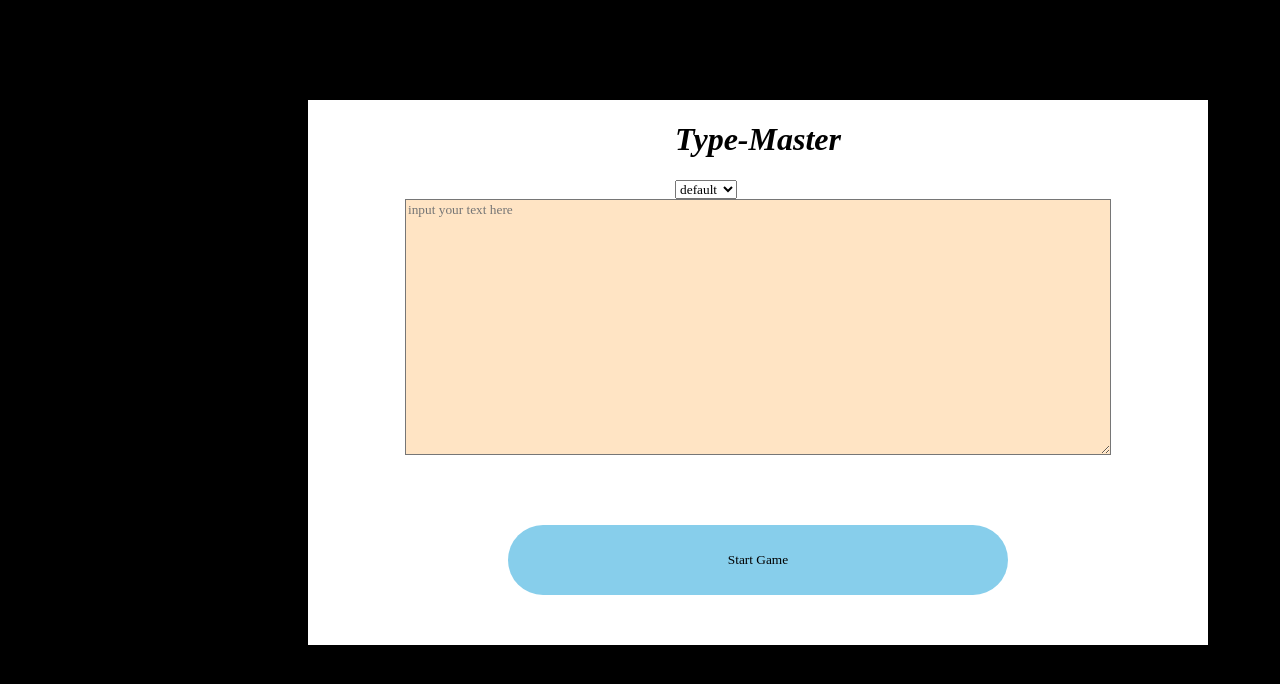
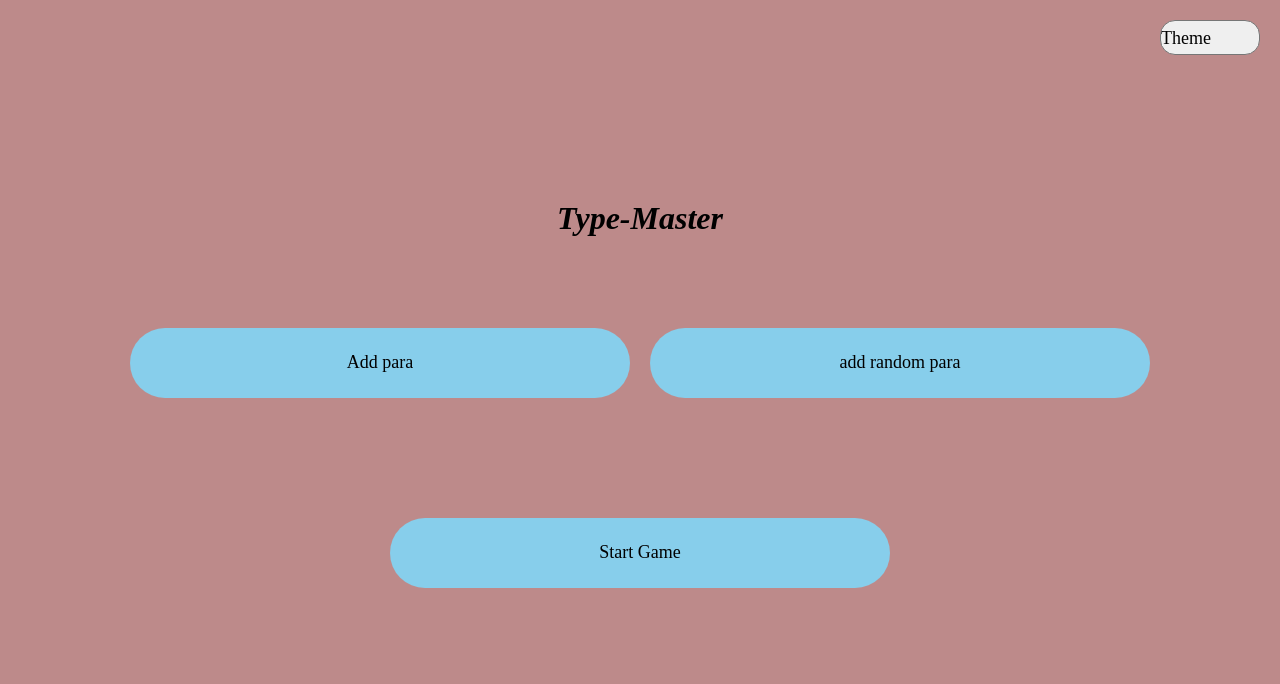
Before and after one commit to shouryyaaa786-pixel/type-master, a plain HTML site: page typemaster.html in a window 1280 px wide. Drawn offline with Linux system fonts and the light colour scheme; a web font is replaced by a local one.

Commit message:
general layout edit

```diff
--- a/typemaster.css
+++ b/typemaster.css
@@ -1,44 +1,72 @@
-body{
-    background-color: black;
+:root {
+    --font-color: black;
+    --btn-color: skyblue;
+    --input-box: beige;
+    --body-background: black;
 }
-.theme{
+
+body {
+    background-color: rgb(189, 138, 138);
+}
+
+.theme {
     font-family: "Redaction 50", serif;
     display: flex;
     justify-content: right;
 
 }
 
+select {
+    position: absolute;
+    top: 20px;
+    right: 20px;
+    width: 100px;
+    height: 35px;
+    border-radius: 15px;
+    font-family: "Redaction 50", serif;
+    font-size: large;
+    appearance: none;
+    -webkit-appearance: none;
+    -moz-appearance: none;
+}
 
-.center-body{
+
+.center-body {
+
     display: flex;
     flex-direction: column;
     align-items: center;
-    align-content: center;
     justify-content: center;
-    background-color: white;
-    width: 900px;
-    margin-left: 300px;
-    margin-top: 100px;
-    margin-bottom: 100px;
+    min-height: 100vh;
+
 }
 
-#heading{
+#heading {
     font-family: "Redaction 50", serif;
 
 }
 
-.input-para{
+.input-para {
     background-color: bisque;
     width: 700px;
     height: 250px;
     font-family: "Redaction 50", serif;
 }
+
+.btn-grp {
+    display: flex;
+    justify-content: center;
+    align-items: center;
+    gap: 20px;
+}
+
 /* .type-para{
     background-color:blue;
     width: 950px;
     height: 300px;
 } */
-.start{
+
+#btn {
     margin-top: 70px;
     width: 500px;
     height: 70px;
@@ -47,7 +75,41 @@ body{
     border: none;
     font-family: "Redaction 50", serif;
     margin-bottom: 50px;
+    font-size: large;
 }
-.start:hover{
+
+#btn:hover {
     background-color: rgba(135, 207, 235, 0.773);
 }
+
+#apibtn {
+    margin-top: 70px;
+    width: 500px;
+    height: 70px;
+    background-color: skyblue;
+    border-radius: 35px;
+    border: none;
+    font-family: "Redaction 50", serif;
+    margin-bottom: 50px;
+    font-size: large;
+}
+
+#apibtn:hover {
+    background-color: rgba(135, 207, 235, 0.773);
+}
+
+.start {
+    margin-top: 70px;
+    width: 500px;
+    height: 70px;
+    background-color: skyblue;
+    border-radius: 35px;
+    border: none;
+    font-family: "Redaction 50", serif;
+    margin-bottom: 50px;
+    font-size: large;
+}
+
+.start:hover {
+    background-color: rgba(135, 207, 235, 0.773);
+}
--- a/typemaster.html
+++ b/typemaster.html
@@ -18,6 +18,7 @@
     <div class="upper-elem">
     <h1 id="heading"><i>Type-Master</i></h1>
     <select class="theme">
+        <option value="" selected disabled>Theme</option>
         <option>default</option>
         <option>autumn</option>
         <option>spring</option>
@@ -26,7 +27,14 @@
     </select>
     </div>
 
-    <textarea class="input-para" placeholder="input your text here"></textarea>
+<div class="btn-grp">
+    <button id="btn">Add para</button>
+
+
+    <textarea class="input-para" placeholder="input your text here" hidden></textarea>
+    <button id="apibtn">add random para </button>
+</div>
+
     <button class="start">Start Game</button>
 
 
--- a/typemaster.js
+++ b/typemaster.js
@@ -1,6 +1,11 @@
-let text=document.querySelector(".input-para").value;
+let text=document.querySelector(".input-para");
 
 let btn=document.querySelector(".start");
+let btn1=document.querySelector("#btn");
+
+btn1.addEventListener("click",function(){
+    text.hidden=false;
+});
 
 btn.addEventListener("click",function(){
     console.log("clicked");
```
